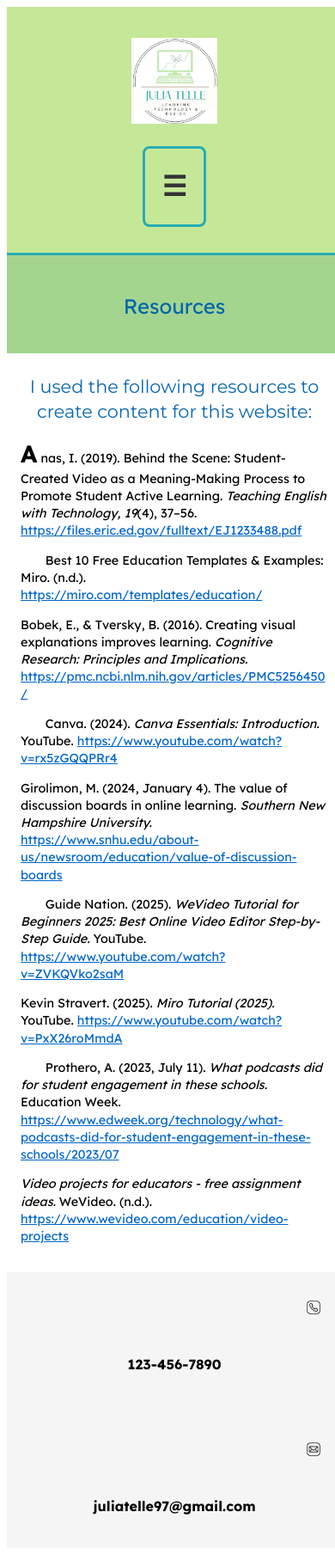
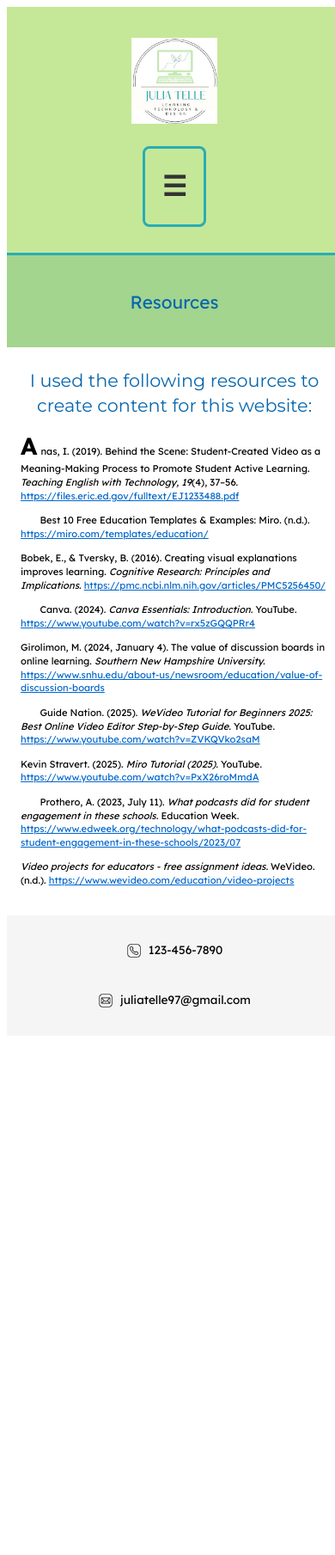
Before and after one commit to juliatelle/juliatelle.github.io, a PHP site: page /Resources.html in a window 390 px wide. Shown: the whole page at 86% size. After the commit the page ends 1172 px from the top, so only its background shows below. Run offline with PHP 8.4, Linux system fonts and the light colour scheme.

Commit message:
Add files via upload

```diff
--- a/webdevelopment/Resources.html
+++ b/webdevelopment/Resources.html
@@ -68,11 +68,14 @@
 </section>
 
 <footer>
- <img src="phone.jpg.png" alt="phone icon" style="width:18px; vertical-align:middle; margin-right:8px;">
- <h4 style="display:inline-block; vertical-align:middle;">123-456-7890</h4>
-<br>
- <img src="mail.jpg.png" alt="mail icon" style="width:18px; vertical-align:middle; margin-right:8px;">
- <h4 style="display:inline-block; vertical-align:middle;">juliatelle97@gmail.com</h4>
+  <div class="contact-item">
+    <img src="phone.jpg.png" alt="phone icon">
+    <span>123-456-7890</span>
+  </div>
+  <div class="contact-item">
+    <img src="mail.jpg.png" alt="mail icon">
+    <span>juliatelle97@gmail.com</span>
+  </div>
 </footer>
 
 </body>
--- a/webdevelopment/style.css
+++ b/webdevelopment/style.css
@@ -703,7 +703,7 @@ caption {
   }
 
   .Resources-hero h1 {
-    font-size: 1.5rem;
+    font-size: 1.3rem;
     line-height: 1.3;
     word-break: break-word;
   }
@@ -725,7 +725,7 @@ caption {
   }
 
   section p {
-    font-size: 0.9rem;
+    font-size: 0.7rem;
     line-height: 1.4;
     margin-bottom: 0.8rem;
     word-break: break-word;
```
